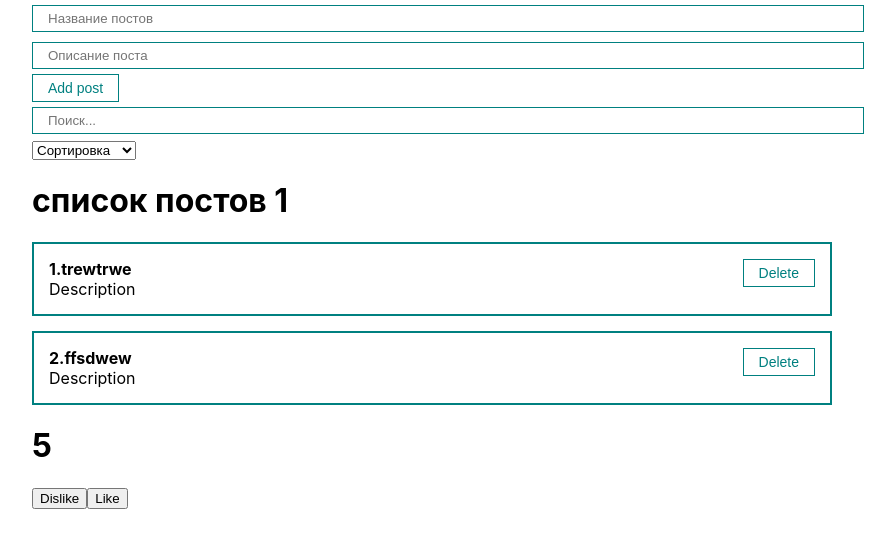
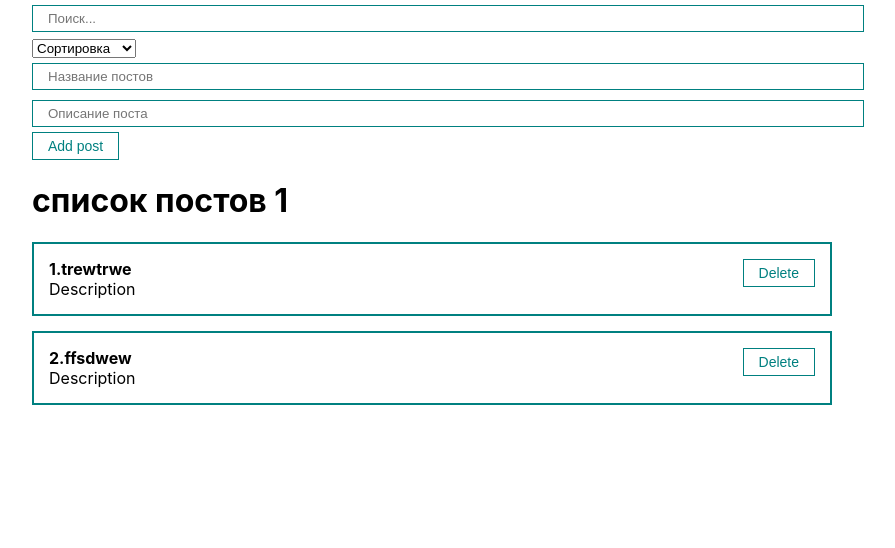
Before and after one commit to Egor-Trubilo/BlogApp, a React (Create React App) app: page / in a window 1280 px wide. Shown: the top 548 px of the page, without its empty margins (208-1103 px from the left). Built offline with nearby package versions, Linux system fonts and the light colour scheme.

Commit message:
useMemo. Кеширование. добавление поиска, добавление компоненты PostFiler

```diff
--- a/src/App.js
+++ b/src/App.js
@@ -1,5 +1,5 @@
 import './App.css';
-import React, {useRef, useState} from 'react'
+import React, {useMemo, useState} from 'react'
 import Counter from "./Components/Counter";
 import PostList from "./Components/PostList";
 
@@ -7,6 +7,7 @@
 import styled from "styled-components";
 import MySelect from "./Components/select/MySelect";
 import MyInput from "./Components/UI/input/MyInput";
+import PostFilter from "./Components/PostFilter";
 
 
 const StyledApp = styled.div`
@@ -21,18 +22,20 @@
         {id: 2, title: 'ffsdwew', body: 'Description'}
     ])
 
-    const [selectedSort, setSelectedSort] = useState('')
-    const [searchQuery, setSearchQuery] = useState('')
 
-    function getSortedPosts() {
+const [filter, setFilter] = useState({sort: '', query: '',})
 
-        if (selectedSort) {
-            return [...posts].sort((a,b)=>a[selectedSort].localeCompare(b[selectedSort]))
+
+    const sortedPosts = useMemo(()=>{
+        if (filter.sort) {
+            return [...posts].sort((a,b)=>a[filter.sort].localeCompare(b[filter.sort]))
         }
         return posts
-    }
+    }, [filter.sort, posts])
 
-    const sortedPosts = getSortedPosts()
+    const sortedAndSearchedPosts = useMemo(()=>{
+    return sortedPosts.filter(post => post.title.toLowerCase().includes(filter.query))
+    }, [filter.query, sortedPosts])
 
 const createPost = (newPost) => {setPosts([...posts, newPost])}
 
@@ -40,37 +43,12 @@
         setPosts(posts.filter(p=>p.id !== post.id))
     }
 
-    const sortPosts = (sort) => {
-        setSelectedSort(sort)
-
-
-
-    }
-
     return (
         <StyledApp>
+            <PostFilter filter={filter} setFilter={setFilter}/>
+            <PostForm create={createPost}/>
+                <PostList remove={removePost} posts={sortedAndSearchedPosts} title={'список постов 1'}/>
 
-
-
-            <PostForm create={createPost}/>
-            <MyInput
-                value={searchQuery}
-                onChange={e=> setSearchQuery(e.target.value)}
-            placeholder='Поиск...'/>
-            <MySelect
-                value={selectedSort}
-                onChange={sortPosts}
-                defaultValue='Сортировка'
-                options={[
-                    {value:'title', name: 'По названию'},
-                    {value:'body', name: 'По описанию'}
-                ]}
-            />
-
-            {posts.length !== 0
-                ?  <PostList remove={removePost} posts={sortedPosts} title={'список постов 1'}/>
-                : <h1> Постов нет </h1> }
-            <Counter/>
 
         </StyledApp>
 
--- /dev/null
+++ b/src/Components/PostFilter.jsx
@@ -0,0 +1,26 @@
+import React from 'react';
+import MyInput from "./UI/input/MyInput";
+import MySelect from "./select/MySelect";
+
+const PostFilter = ({filter, setFilter}) => {
+    return (
+        <div>
+            <MyInput
+                value={filter.query}
+                onChange={e=> setFilter({...filter, query: e.target.value})}
+                placeholder='Поиск...'/>
+            <MySelect
+                value={filter.sort}
+                onChange={selectedSort => setFilter({...filter, sort: selectedSort})}
+                defaultValue='Сортировка'
+                options={[
+                    {value:'title', name: 'По названию'},
+                    {value:'body', name: 'По описанию'}
+                ]}
+            />
+
+        </div>
+    );
+};
+
+export default PostFilter;
--- a/src/Components/PostList.jsx
+++ b/src/Components/PostList.jsx
@@ -2,7 +2,13 @@
 import PostItem from "./PostItem";
 
 const PostList = ({posts, title, remove}) => {
-
+if(!posts.length) {
+    return (
+        <h1>
+            Посты не найдены!
+        </h1>
+    )
+}
 
     return (
         <div>
```
